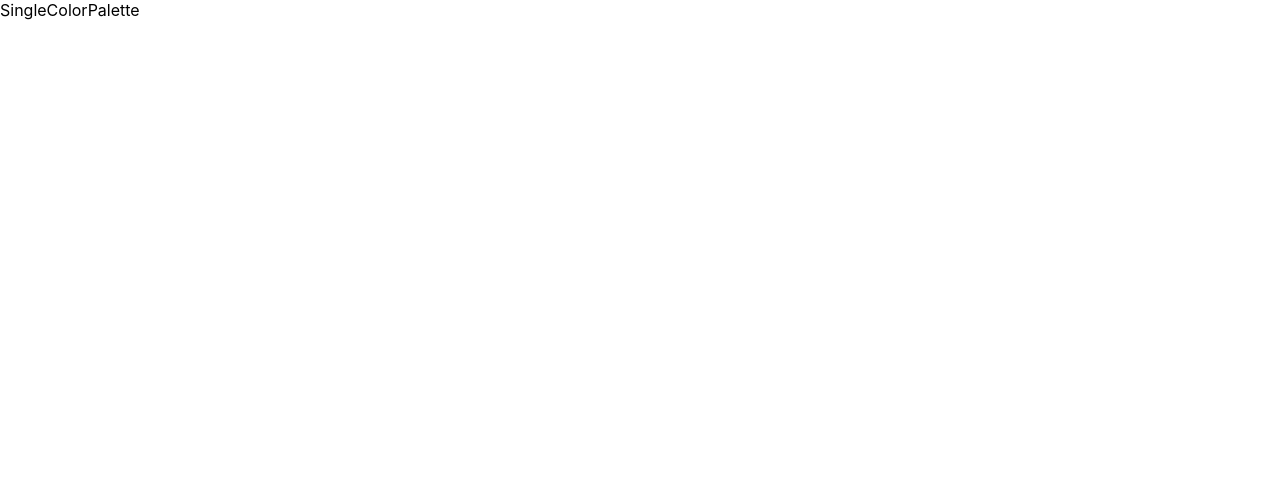
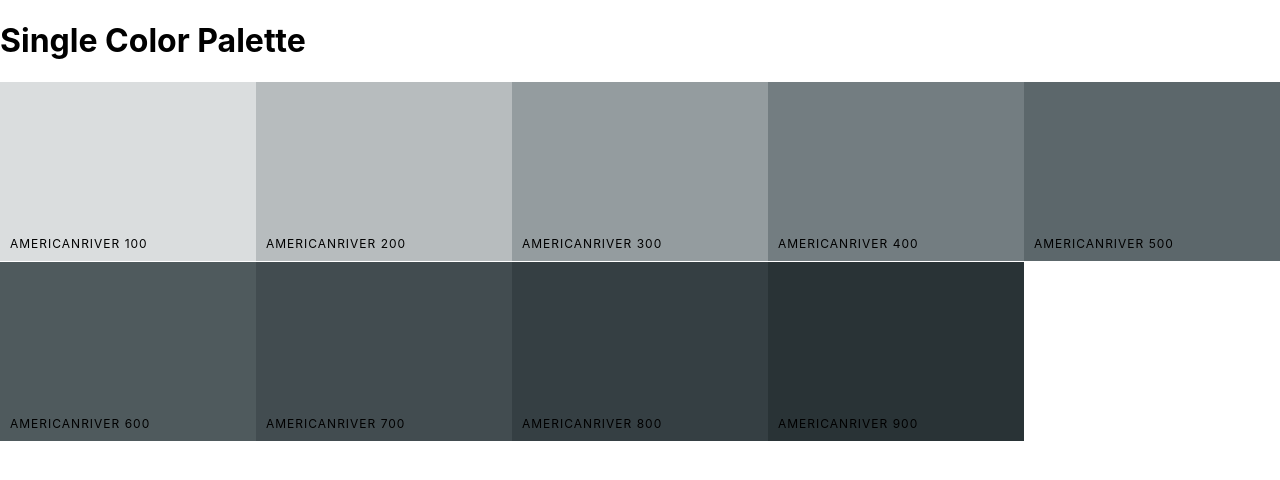
Before and after one commit to AcarMeel/react-color-picker-app, a React (Create React App) app: page /palette/flat-ui-colors-american/americanriver in a window 1280 px wide. Shown: the top 480 px of the page. Built offline with nearby package versions, Linux system fonts and the light colour scheme.

Commit message:
Display shades for Single Color Palette

```diff
--- a/src/App.js
+++ b/src/App.js
@@ -8,19 +8,42 @@
 
 export default class App extends Component {
   findPalette(id) {
-    return seedColors.find(palette => palette.id === id);
+    return seedColors.find((palette) => palette.id === id);
   }
 
   render() {
     return (
       <Switch>
-        <Route exact path='/' render={(routeProps) => <PaletteList palettes={seedColors} {...routeProps} /> } />
-        <Route exact path='/palette/:id'
-          render={routeProps => (
-            <Palette palette={generatePalette(this.findPalette(routeProps.match.params.id))} />
+        <Route
+          exact
+          path="/"
+          render={(routeProps) => (
+            <PaletteList palettes={seedColors} {...routeProps} />
           )}
         />
-        <Route path='/palette/:paletteId/:colorId' render={() => <SingleColorPalette />} />
+        <Route
+          exact
+          path="/palette/:id"
+          render={(routeProps) => (
+            <Palette
+              palette={generatePalette(
+                this.findPalette(routeProps.match.params.id)
+              )}
+            />
+          )}
+        />
+        <Route
+          exact
+          path="/palette/:paletteId/:colorId"
+          render={(routeProps) => (
+            <SingleColorPalette
+              colorId={routeProps.match.params.colorId}
+              palette={generatePalette(
+                this.findPalette(routeProps.match.params.paletteId)
+              )}
+            />
+          )}
+        />
       </Switch>
     );
   }
--- a/src/ColorBox.js
+++ b/src/ColorBox.js
@@ -19,7 +19,7 @@
   }
 
   render() {
-    const { background, name, id, paletteId } = this.props;
+    const { background, name, id, paletteId, showLink } = this.props;
     const { copied } = this.state;
     return (
       <CopyToClipboard text={background} onCopy={this.changeCopyState}>
@@ -38,7 +38,9 @@
             </div>
             <button className="copy-button">Copy</button>
           </div>
+          { showLink &&
           <Link to={`/palette/${paletteId}/${id}`} onClick={(e) => e.stopPropagation()}><span className="see-more">More</span></Link>
+          }
         </div>
       </CopyToClipboard>
     );
--- a/src/Palette.js
+++ b/src/Palette.js
@@ -26,7 +26,7 @@
     const { level, format } = this.state;
     const { colors, paletteName, emoji, id } = this.props.palette;
     const colorBoxes = colors[level].map((color, index) => (
-      <ColorBox key={`${color.id}-${index}`} background={color[format]} name={color.name} id={color.id} paletteId={id} />
+      <ColorBox key={`${color.id}-${index}`} background={color[format]} name={color.name} id={color.id} paletteId={id} showLink={true} />
     ));
     return (
       <div className="Palette">
--- a/src/SingleColorPalette.js
+++ b/src/SingleColorPalette.js
@@ -1,11 +1,42 @@
-import React, { Component } from 'react'
+import React, { Component } from "react";
+import ColorBox from "./ColorBox";
 
 export default class SingleColorPalette extends Component {
-    render() {
-        return (
-            <div>
-                SingleColorPalette
-            </div>
-        )
+  constructor(props) {
+    super(props);
+    const { palette, colorId: colorToFilterBy } = this.props;
+    this._shades = this.gatherShades(palette, colorToFilterBy);
+    console.log(this._shades);
+  }
+
+  gatherShades(palette, colorToFilterBy) {
+    let shades = [];
+    let allColors = { ...palette.colors };
+    for (const key in allColors) {
+      shades = shades.concat(
+        allColors[key].filter((color) => color.id === colorToFilterBy)
+      );
     }
+    return shades.slice(1);
+  }
+
+  render() {
+    const { palette } = this.props;
+    const colorBoxes = this._shades.map((color, index) => (
+      <ColorBox
+        key={`${color.id}-${index}`}
+        name={color.name}
+        background={color.hex}
+        id={color.id}
+        paletteId={palette.id}
+        showLink={false}
+      />
+    ));
+    return (
+      <div className="Palette">
+        <h1>Single Color Palette</h1>
+        <div className="Palette-colors">{colorBoxes}</div>
+      </div>
+    );
+  }
 }
```
Also changed, not shown: 1 other file (tests, documents, lock files or other folders).
